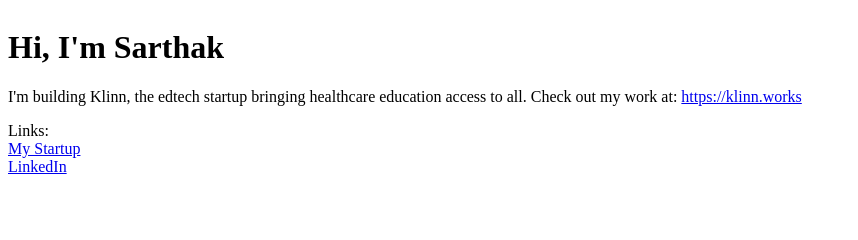
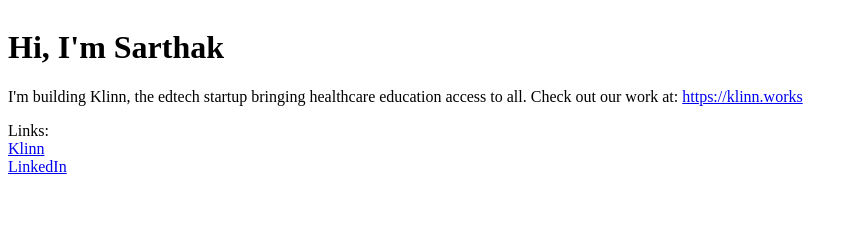
Before and after one commit to sarthakpm16/personalwebsite, a plain HTML site: page index.html in a window 1280 px wide. Shown: the top 240 px of the page, 0-858 px from the left. Drawn offline with Linux system fonts and the light colour scheme.

Commit message:
Update index.html

```diff
--- a/index.html
+++ b/index.html
@@ -13,10 +13,10 @@
 
   <main>
     <h1> Hi, I'm Sarthak </h1>
-    <p> I'm building Klinn, the edtech startup bringing healthcare education access to all. Check out my work at: <a href="https://klinn.works">https://klinn.works</a> </p>
+    <p> I'm building Klinn, the edtech startup bringing healthcare education access to all. Check out our  work at: <a href="https://klinn.works">https://klinn.works</a> </p>
     <p>Links:
         <br>
-    <a href="https://www.klinn.works">My Startup</a>
+    <a href="https://www.klinn.works">Klinn</a>
         <br>
     <a href="https://www.linkedin.com/in/sarthak-pal-mahajan/"> LinkedIn</a></p>
 </main>
```
